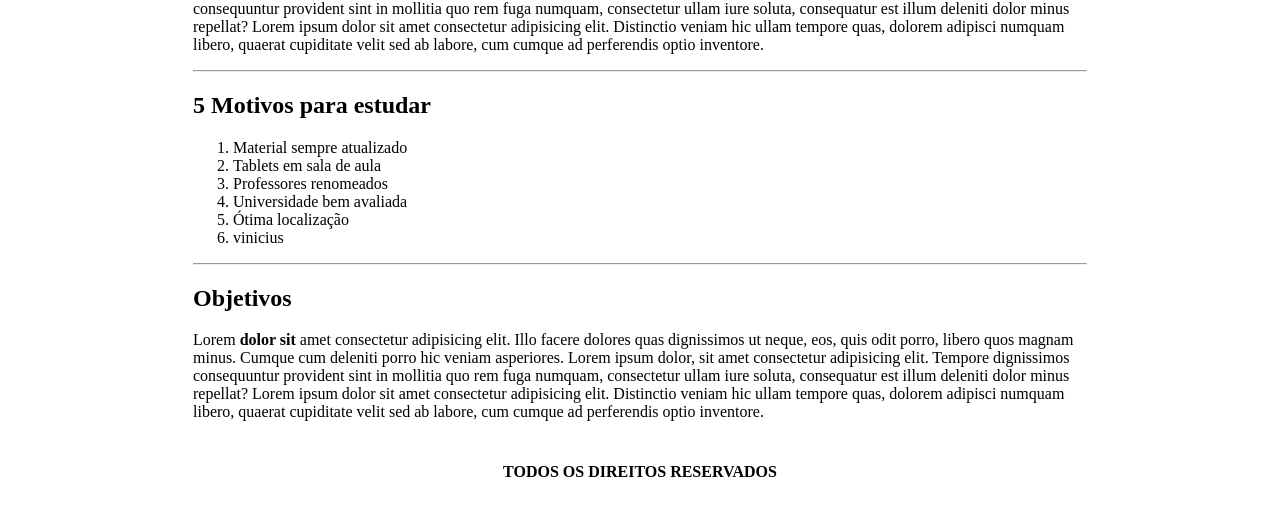
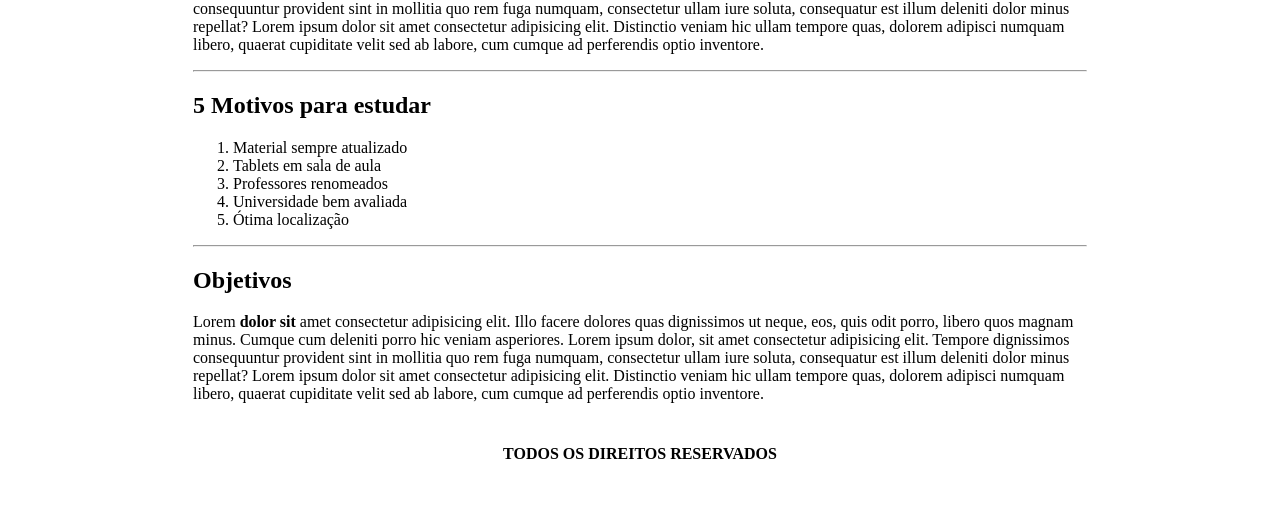
Before and after one commit to joao-pedro01/Aula_Udemy, a plain HTML site: page quemsomos.html in a window 1280 px wide. Shown: the part 207-722 px from the top of the page. Drawn offline with Linux system fonts and the light colour scheme.

Commit message:
Update quemsomos.html

```diff
--- a/quemsomos.html
+++ b/quemsomos.html
@@ -33,7 +33,6 @@
                                     <li>Professores renomeados</li>
                                     <li>Universidade bem avaliada</li>
                                     <li>Ótima localização</li>
-                                    <li>vinicius</li>
                                 </ol>
                             <hr>
                             <h2>Objetivos</h2>
```
